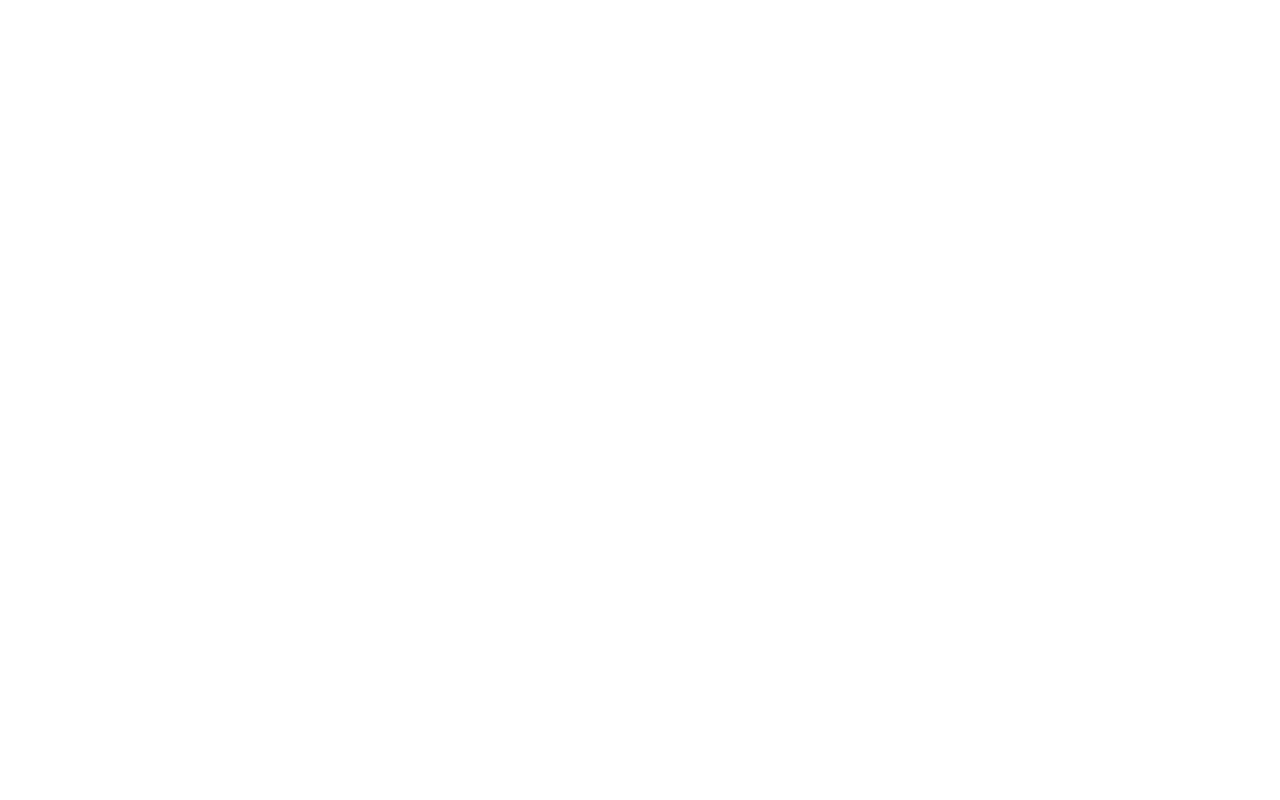
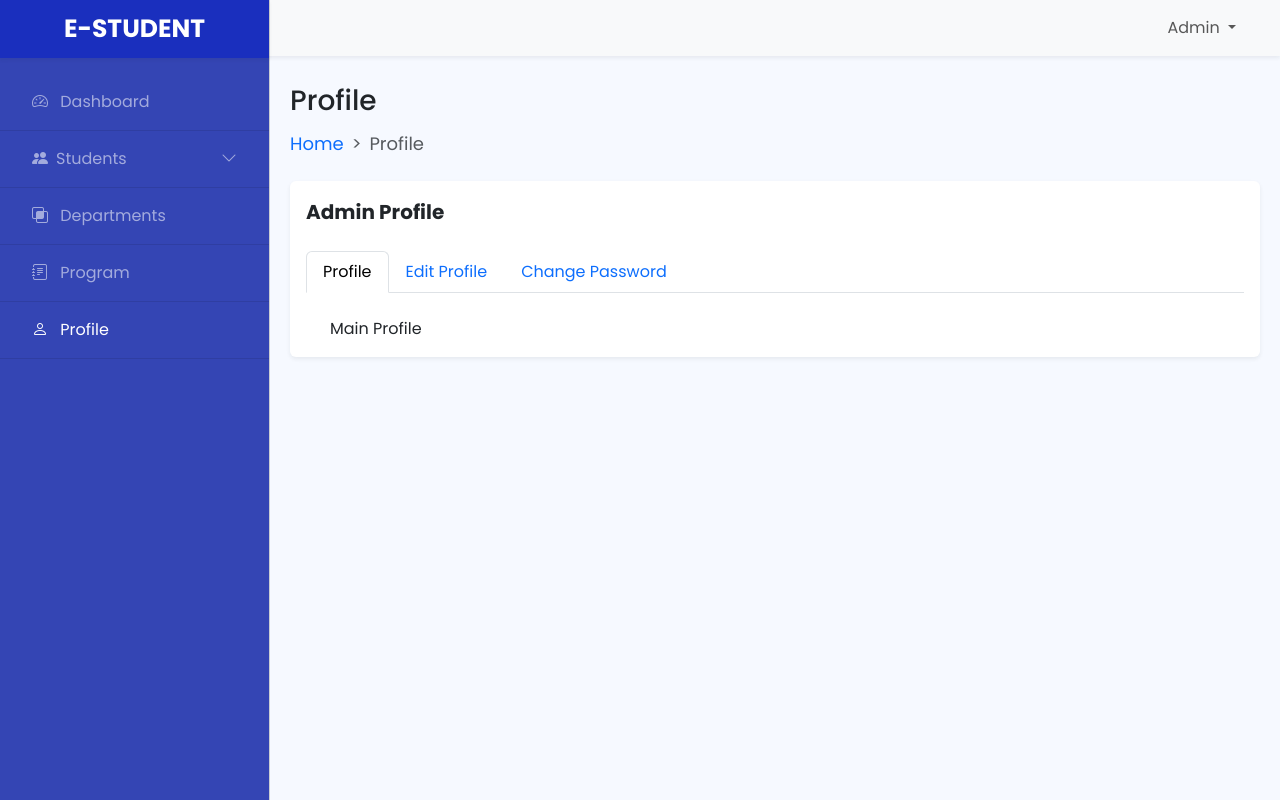
Before and after one commit to durjaygp/simple-admin-dashboard, a plain HTML site: page profile.html in a window 1280 px wide. Drawn offline with nearby package versions, Linux system fonts and the light colour scheme.

Commit message:
profile added

```diff
--- a/profile.html
+++ b/profile.html
@@ -0,0 +1,189 @@
+<!DOCTYPE html>
+<html lang="en">
+
+<head>
+    <meta charset="UTF-8">
+    <meta name="viewport" content="width=device-width, initial-scale=1.0">
+    <title>Simple Admin Dashbaord</title>
+    <link rel="stylesheet" href="https://cdn.jsdelivr.net/npm/bootstrap-icons@1.10.2/font/bootstrap-icons.css">
+    <link rel="stylesheet" href="css/bootstrap.css">
+    <link rel="stylesheet" href="css/style.css">
+    <link rel="stylesheet" href="css/dataTables.bootstrap5.min.css">
+</head>
+
+<body>
+    <!-- navbar -->
+    <nav class="navbar navbar-expand-lg navbar-light shadow-sm bg-light">
+        <div class="container-fluid">
+            <button class="navbar-toggler" type="button" data-bs-toggle="offcanvas" data-bs-target="#offcanvasExample"
+                aria-controls="offcanvasExample">
+                <span class="navbar-toggler-icon"></span>
+            </button>
+            <a class="navbar-brand fw-bold" href="index.html">E-Student</a>
+            <button class="navbar-toggler" type="button" data-bs-toggle="collapse"
+                data-bs-target="#navbarSupportedContent" aria-controls="navbarSupportedContent" aria-expanded="false"
+                aria-label="Toggle navigation">
+                <span class="navbar-toggler-icon"></span>
+            </button>
+
+            <div class="collapse navbar-collapse" id="navbarSupportedContent">
+                <ul class="navbar-nav ms-auto me-md-4 mb-2 mb-lg-0">
+                    <li class="nav-item dropdown d-flex text-light">
+                        <a class="nav-link dropdown-toggle" href="#" role="button" data-bs-toggle="dropdown"
+                            aria-expanded="false">
+                            <i class="fa-regular fa-user"></i> Admin
+                        </a>
+                        <ul class="dropdown-menu border-0 bg-light ms-auto">
+                            <li><a class="dropdown-item" href="#">Edit Profile</a></li>
+                            <li><a class="dropdown-item" href="#">Logout</a></li>
+                        </ul>
+                </ul>
+                </li>
+            </div>
+        </div>
+    </nav>
+    <!-- navbar end -->
+
+    <!-- sidebar -->
+    <div class="offcanvas offcanvas-start bg-purple text-white sidebar-nav" tabindex="-1" id="offcanvasExample"
+        aria-labelledby="offcanvasExampleLabel">
+        <div class="offcanvas-header shadow-sm d-block text-center">
+            <div class="offcanvas-title" id="offcanvasExampleLabel">
+                <a class="navbar-brand fw-bold" href="index.html">E-Student</a>
+            </div>
+        </div>
+        <div class="offcanvas-body pt-3 p-0">
+            <nav class="navbar-dark">
+                <ul class="navbar-nav sidenav">
+                    <li class="nav-link bordered px-3">
+                        <a href="index.html" class="nav-link px-3">
+                            <span class="me-2"><i class="bi bi-speedometer2"></i></span>
+                            <span>Dashboard</span>
+                        </a>
+                    </li>
+                    <li class="nav-link bordered px-3">
+                        <a class="nav-link px-3 sidebar-link" data-bs-toggle="collapse" href="#collapseExample"
+                            role="button" aria-expanded="false" aria-controls="collapseExample">
+                            <span class="me-2">
+                                <i class="bi bi-people-fill"></i>
+                            </span>
+                            <span>Students</span>
+                            <span class="right-icon ms-auto">
+                                <i class="bi bi-chevron-down"></i>
+                            </span>
+                        </a>
+                        <div class="collapse" id="collapseExample">
+                            <div>
+                                <ul class="navbar-nav ps-3">
+                                    <li>
+                                        <a href="add-student.html" class="nav-link px-3">
+                                            <span class="me-2"><i class="bi bi-1-circle"></i></span>
+                                            <span>Add Student</span>
+                                        </a>
+                                    </li>
+                                    <li>
+                                        <a href="all-student.html" class="nav-link px-3">
+                                            <span class="me-2"><i class="bi bi-2-circle"></i></span>
+                                            <span>All Students</span>
+                                        </a>
+                                    </li>
+                                </ul>
+                            </div>
+                        </div>
+                    </li>
+                    <li class="nav-link bordered px-3">
+                        <a href="departments.html" class="nav-link px-3">
+                            <span class="me-2"><i class="bi bi-intersect"></i></span>
+                            <span>Departments</span>
+                        </a>
+                    </li>
+
+                    <li class="nav-link bordered px-3">
+                        <a href="programs.html" class="nav-link px-3">
+                            <span class="me-2"><i class="bi bi-journal-text"></i></span>
+                            <span>Program</span>
+                        </a>
+                    </li>
+                    <li class="nav-link bordered px-3">
+                        <a href="profile.html" class="nav-link px-3 active">
+                            <span class="me-2"><i class="bi bi-person"></i></span>
+                            <span>Profile</span>
+                        </a>
+                    </li>
+                </ul>
+            </nav>
+        </div>
+    </div>
+    <!-- sidebar end -->
+
+    <!-- main content -->
+    <main class="mt-3 p-2">
+        <div class="container">
+            <div class="page-title">
+                <div style="font-weight: 500;" class="fs-3">Profile</div>
+            </div>
+            <nav class="mt-2 mb-4" style="--bs-breadcrumb-divider: '>';" aria-label="breadcrumb">
+                <ol class="breadcrumb">
+                    <li class="breadcrumb-item"><a href="index.html">Home</a></li>
+                    <li class="breadcrumb-item active" aria-current="page">Profile</li>
+                </ol>
+            </nav>
+
+            <div class="profile">
+                <div class="card border-0 shadow-sm">
+                    <div class="card-body">
+                        <div class="page-title fs-5 fw-bold mb-4">
+                            Admin Profile
+                        </div>
+                        <ul class="nav nav-tabs" id="myTab" role="tablist">
+                            <li class="nav-item" role="presentation">
+                                <button class="nav-link active" id="profile-tab" data-bs-toggle="tab"
+                                    data-bs-target="#profile-tab-pane" type="button" role="tab"
+                                    aria-controls="profile-tab-pane" aria-selected="false">Profile</button>
+                            </li>
+                            <li class="nav-item" role="presentation">
+                                <button class="nav-link" id="editpro-tab" data-bs-toggle="tab"
+                                    data-bs-target="#editpro-tab-pane" type="button" role="tab"
+                                    aria-controls="editpro-tab-pane" aria-selected="false">Edit Profile</button>
+                            </li>
+                            <li class="nav-item" role="presentation">
+                                <button class="nav-link" id="changepsw-tab" data-bs-toggle="tab"
+                                    data-bs-target="#changepsw-tab-pane" type="button" role="tab"
+                                    aria-controls="changepsw-tab-pane" aria-selected="false">Change Password</button>
+                            </li>
+                        </ul>
+                        <div class="tab-content" id="myTabContent">
+                            <div class="tab-pane fade show active" id="profile-tab-pane" role="tabpanel"
+                                aria-labelledby="profile-tab" tabindex="0">
+                                <div class="mt-4 px-4">
+                                    Main Profile
+                                </div>
+                            </div>
+                            <div class="tab-pane fade" id="editpro-tab-pane" role="tabpanel"
+                                aria-labelledby="editpro-tab" tabindex="0">
+                                <div class="mt-4 px-4">
+                                    Edit Profile
+                                </div>
+                            </div>
+                            <div class="tab-pane fade" id="changepsw-tab-pane" role="tabpanel"
+                                aria-labelledby="changepsw-tab" tabindex="0">
+                                <div class="mt-4 px-4">
+                                    Change Password
+                                </div>
+                            </div>
+                        </div>
+                    </div>
+                </div>
+            </div>
+        </div>
+    </main>
+    <!-- main content end-->
+
+    <script src="js/jquery-3.5.1.js"></script>
+    <script src="js/jquery.dataTables.min.js"></script>
+    <script src="js/dataTables.bootstrap5.min.js"></script>
+    <script src="js/bootstrap.bundle.min.js"></script>
+
+</body>
+
+</html>
```
Also changed, not shown: add-student.html (+2 -2 lines), all-student.html (+3 -3 lines), index.html (+3 -3 lines).
